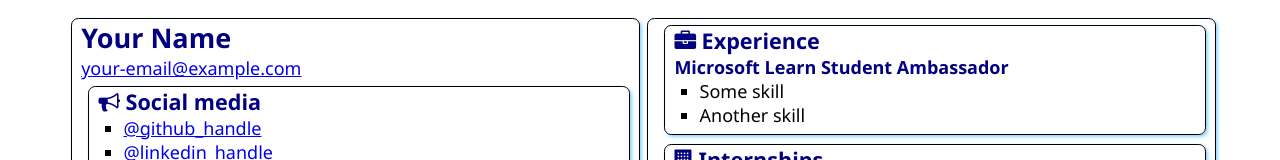
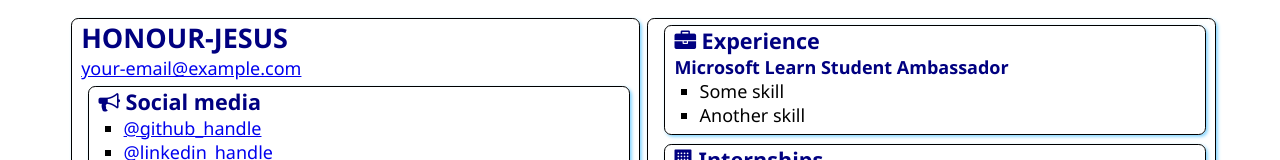
Before and after one commit to honourjesus20/microsoft-SATechnicalOnboarding, a plain HTML site: page src/index.html in a window 1280 px wide. Shown: the top 160 px of the page. Drawn offline with Linux system fonts and the light colour scheme.

Commit message:
Update index.html

```diff
--- a/src/index.html
+++ b/src/index.html
@@ -12,7 +12,7 @@
 <body>
     <main>
         <article class="box">
-            <h1>Your Name</h1>
+            <h1>HONOUR-JESUS</h1>
             <div><a href="mailto:your.email@example.com">your-email@example.com</a></div>
 
             <section class="box">
```
